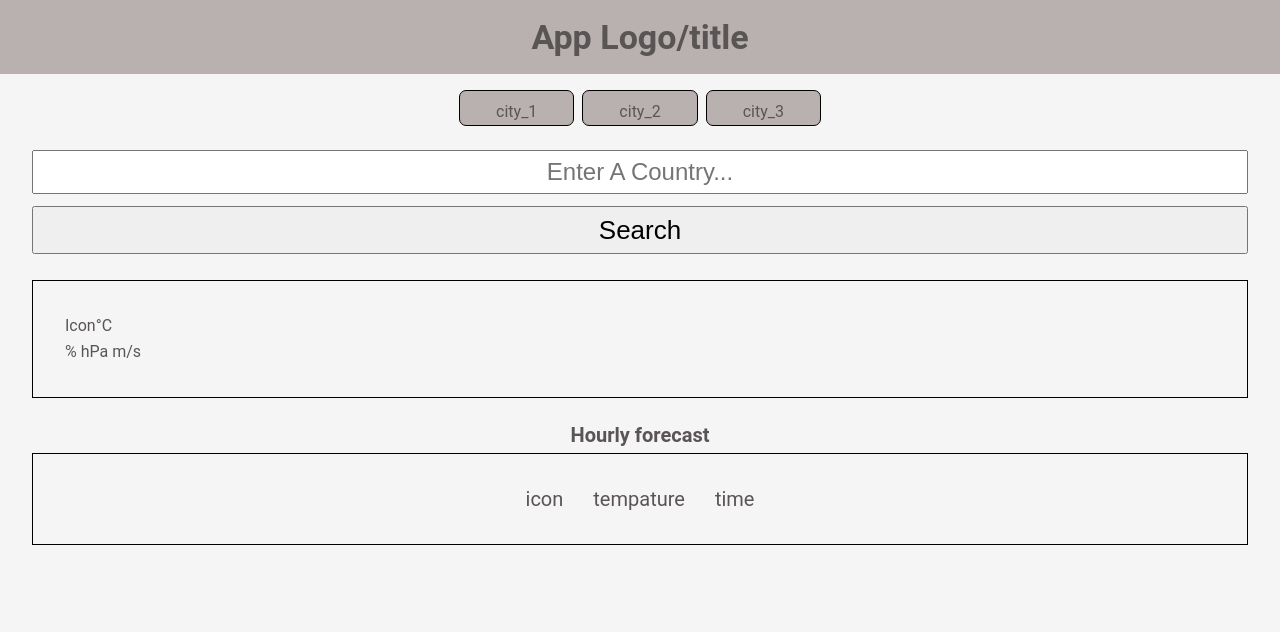
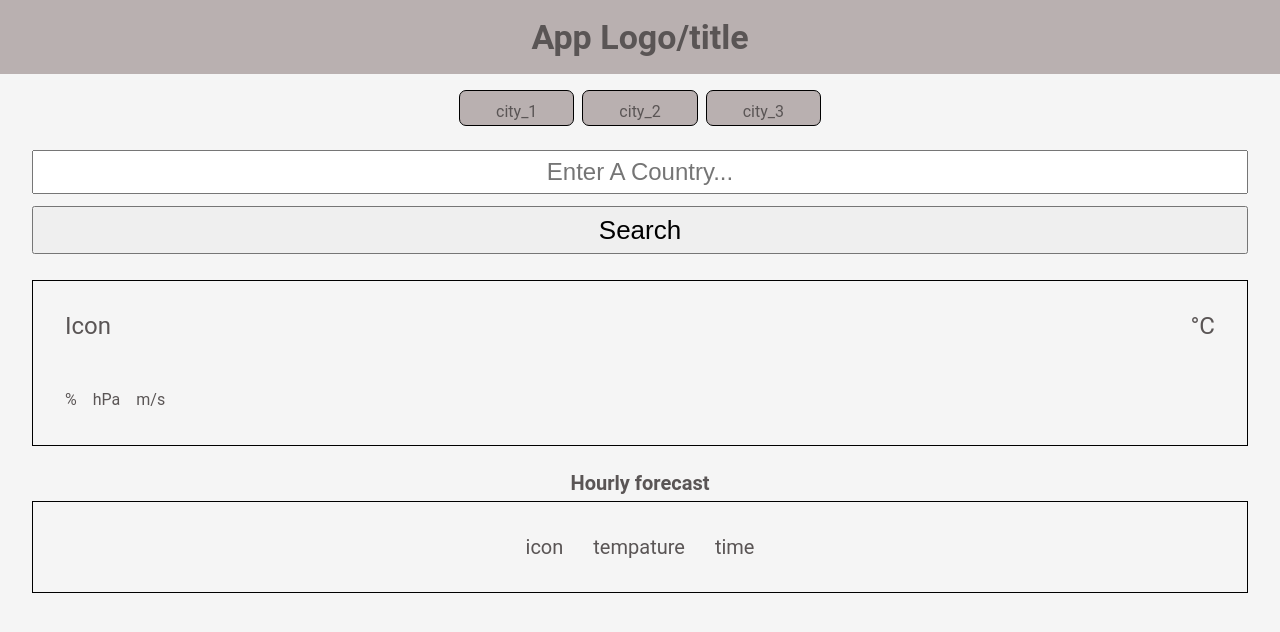
Before and after one commit to rodercode/weather-app, a Vue app: page / in a window 1280 px wide. Shown: the top 632 px of the page. Built offline with nearby package versions, Linux system fonts and the light colour scheme; no server answers.

Commit message:
transfer styling from app.vue to DisplayWeather

```diff
--- a/src/App.vue
+++ b/src/App.vue
@@ -93,7 +93,6 @@ export default defineComponent({
 
 <style scoped>
 body,
-.container-weather-data,
 .container-hourly-forecast,
 .box-city {
   border: 1px solid black;
@@ -127,30 +126,6 @@ body,
   padding: 0.25em 0;
   text-align: center;
 }
-.container-weather-data {
-  padding: 2em;
-  margin-bottom: 1.5em;
-}
-.section-temp {
-  display: flex;
-  justify-content: space-between;
-
-  margin-bottom: 3em;
-}
-.temp-icon,
-.temp-data {
-  font-size: 24px;
-}
-.paragraph-weather-info {
-  text-align: center;
-  margin-bottom: 2em;
-  font-size: 19px;
-}
-
-.section-additonal-weather-info {
-  display: flex;
-  gap: 1em;
-}
 
 .subtitle-hourly-forecast {
   text-align: center;
--- a/src/components/DisplayWeather.vue
+++ b/src/components/DisplayWeather.vue
@@ -22,15 +22,6 @@ import { defineComponent } from "vue";
 import { type PropType } from "vue";
 import { Weather } from "../model/weather";
 
-// export interface Weather {
-//   temp: number;
-//   description: string;
-//   humidity: number;
-//   pressure: number;
-//   wind: number;
-//   speed: number;
-// }
-
 export default defineComponent({
   name: "DisplayWeather",
   props: {
@@ -39,16 +30,33 @@ export default defineComponent({
       required: true,
     },
   },
-
-  components: {},
 });
 </script>
 
 <style scoped>
-header {
-  background-color: rgb(185, 176, 176);
+.container-weather-data {
+  padding: 2em;
+  border: 1px solid black;
+  margin-bottom: 1.5em;
+}
+.section-temp {
+  display: flex;
+  justify-content: space-between;
+
+  margin-bottom: 3em;
+}
+.temp-icon,
+.temp-data {
+  font-size: 24px;
+}
+.paragraph-weather-info {
   text-align: center;
-  padding: 1.5em;
-  margin-bottom: 1em;
+  margin-bottom: 2em;
+  font-size: 19px;
+}
+
+.section-additonal-weather-info {
+  display: flex;
+  gap: 1em;
 }
 </style>
```
